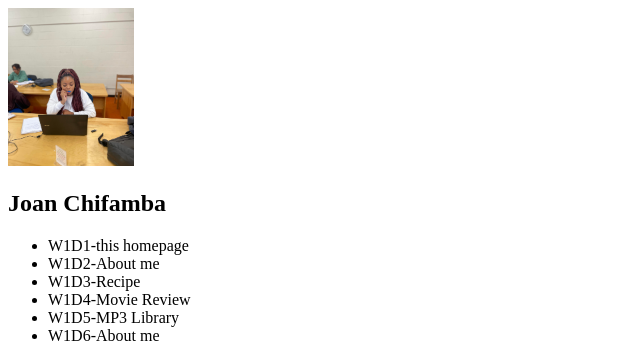
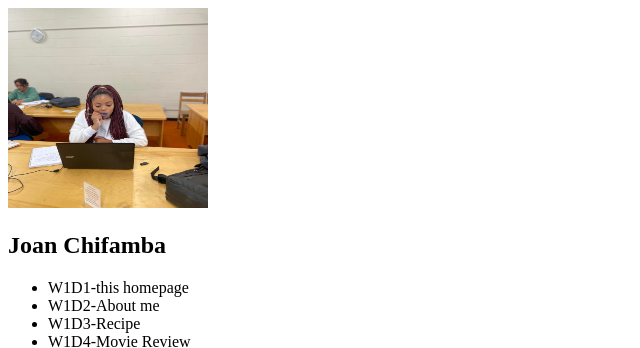
Before and after one commit to joanchifamba/cs472, a plain HTML site: page index.html in a window 1280 px wide. Shown: the top 348 px of the page, without its empty margins (0-640 px from the left). Drawn offline with Linux system fonts and the light colour scheme.

Commit message:
Update2
Adjusted the height and width attributes of the image.

```diff
--- a/index.html
+++ b/index.html
@@ -9,7 +9,7 @@
 </head>
 <body>
 
-  <img src="./mypicture.jpg" alt="Joan" width="10%" height="auto">
+  <img src="./mypicture.jpg" alt="Joan" width="200" height="200">
   <div>
     <h2>Joan Chifamba</h2>
 </div>
@@ -21,10 +21,7 @@
     <li>W1D5-MP3 Library</li>
     <li>W1D6-About me</li>
   </ul>
-<a
-  href="http://validator.w3.org/check/referer"> <img
-  src="http://mumstudents.org/cs472/2014-09/images/w3c-html.png"
-  alt="html validator"/></a>
+<a href="http://validator.w3.org/check/referer"> <img src="http://mumstudents.org/cs472/2014-09/images/w3c-html.png" alt="html validator"/></a>
 
 </body>
 </html>
```
